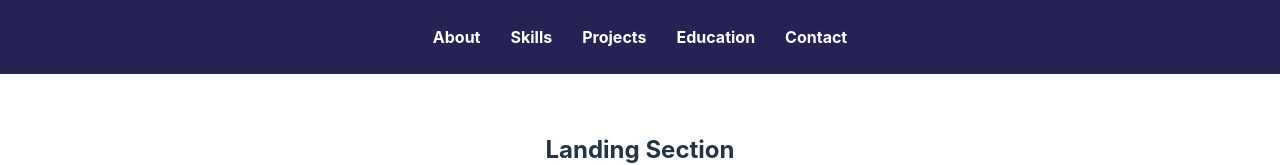
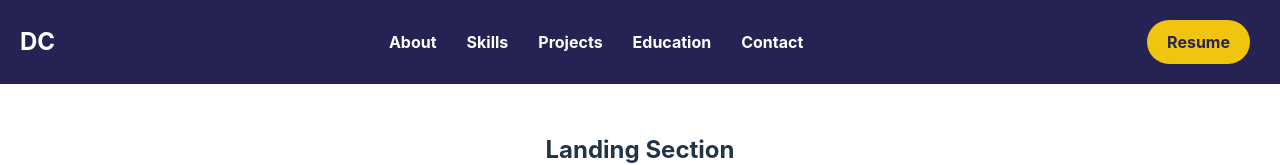
Before and after one commit to darrenxychen/portfolio-website-react, a React (Vite) app: page / in a window 1280 px wide. Shown: the top 165 px of the page. Built offline with nearby package versions, Linux system fonts and the light colour scheme.

Commit message:
added resume btn to navbar

```diff
--- a/src/components/Contact.css
+++ b/src/components/Contact.css
@@ -61,35 +61,24 @@
     background-color: #eb004a;
   }
 
-  .social-links {
+  .resume-download {
     margin-top: 20px;
     text-align: left;
   }
 
-  .social-links a {
+  .resume-download a{
     display: inline-block;
     margin-right: 10px;
     padding: 8px 16px;
     background-color: none;
-    color: #0077b5;
+    color: #f1c40f;
     text-decoration: none;
-    border: 2px solid #0077b5;
+    border: 2px solid #f1c40f;
     border-radius: 40px;
     transition: 0.3s ease-in-out;
   }
 
-  .social-links a:last-child {
-    margin-right: 0;
-    background-color: none;
-    border: 2px solid #333;
-    color: #fff;
-  }
-
-  .social-links a:hover {
-    background-color: #0077b5;
+  .resume-download a:hover{
+    background-color: #f1c40f;
     color: white;
   }
-
-  .social-links a:hover:last-child {
-    background-color: #333;
-  }
--- a/src/components/Contact.jsx
+++ b/src/components/Contact.jsx
@@ -7,7 +7,7 @@ const Contact = () => {
       <div className="contact-content">
         <h3>Get in Touch</h3>
         <p>Download my resume below or contant me to my right!</p>
-        <div className="social-links">
+        <div className="resume-download">
           <a href="#">Resume</a>
         </div>
       </div>
--- a/src/components/Header.css
+++ b/src/components/Header.css
@@ -7,7 +7,18 @@ nav {
   right: 0;
   z-index: 999;
   display: flex;
-    justify-content: center;
+  justify-content: space-between;
+  align-items: center;
+}
+
+.logo {
+  color: #fff;
+  font-size: 24px;
+  font-weight: bold;
+}
+
+.nav-links {
+  display: flex;
 }
 
 nav a {
@@ -16,7 +27,7 @@ nav {
   margin: 0 10px;
   padding: 5px;
   transition: color 0.3s ease;
-    font-weight: bold
+  font-weight: bold;
 }
 
 nav a:hover {
@@ -28,3 +39,18 @@ nav {
   font-weight: bolder;
   border-bottom: 2px solid #f1c40f;
 }
+
+.resume-btn {
+  background-color: #f1c40f;
+  color: #262254;
+  padding: 10px 20px;
+  border-radius: 40px;
+  text-decoration: none;
+  font-weight: bold;
+  transition: background-color 0.3s ease;
+}
+
+.resume-btn:hover {
+  background-color: #d9b300;
+  color: white;
+}
--- a/src/components/Header.jsx
+++ b/src/components/Header.jsx
@@ -10,6 +10,8 @@ function Header() {
 
   return (
     <nav>
+      <div className="logo">DC</div>
+      <div className="nav-links">
         <a
           href="#about"
           className={active === "#about" ? "active" : ""}
@@ -17,7 +19,6 @@ function Header() {
         >
           About
         </a>
-
         <a
           href="#skills"
           className={active === "#skills" ? "active" : ""}
@@ -46,6 +47,10 @@ function Header() {
         >
           Contact
         </a>
+      </div>
+      <a href="#" className="resume-btn" download>
+        Resume
+      </a>
     </nav>
   );
 }
```
Lines whose indentation alone changed are shown as unchanged.
